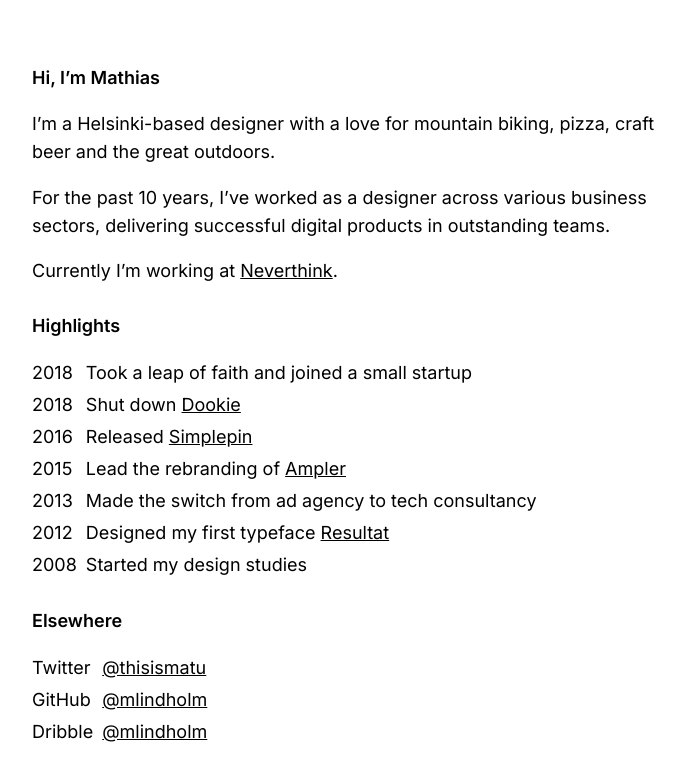
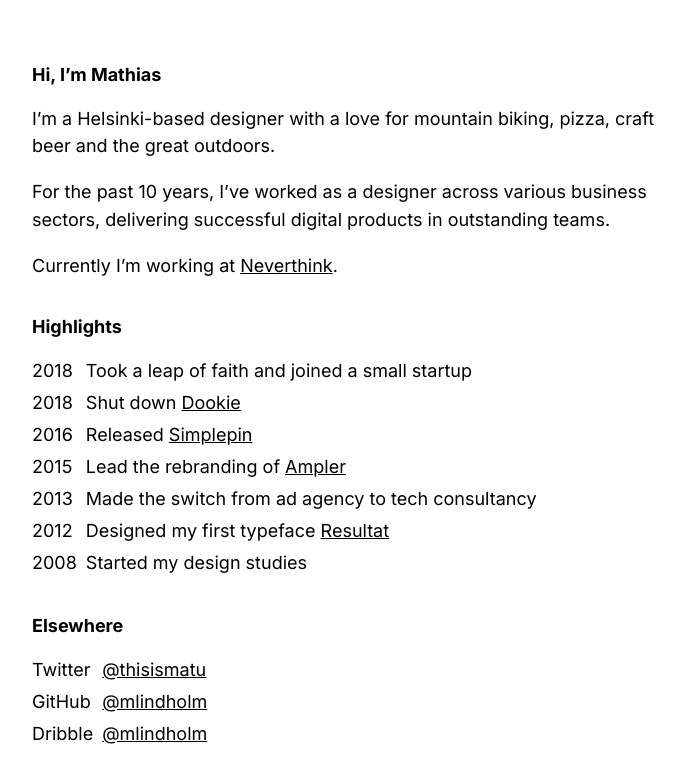
Before and after one commit to mlindholm/homepage, an Eleventy site: page src/index.md in a window 1280 px wide. Shown: the whole page, without its empty margins (32-717 px from the left). Built offline with nearby package versions, Linux system fonts and the light colour scheme; Eleventy itself is replaced by a stand-in of ours; files that its build step writes are made by us from their sources.

Commit message:
Update header weight and margin

```diff
--- a/src/_includes/css/base.css
+++ b/src/_includes/css/base.css
@@ -18,7 +18,8 @@
 
 h1, h2 {
   font-size: 1rem;
-  font-weight: 600;
+  font-weight: 700;
+  line-height: 1.25;
 }
 
 h1 {
@@ -26,7 +27,7 @@
 }
 
 h2 {
-  margin-top: 1.5rem;
+  margin-top: 2rem;
 }
 
 p {
--- a/src/_includes/layouts/default.njk
+++ b/src/_includes/layouts/default.njk
@@ -8,7 +8,7 @@
     <title>{{ renderData.title or title or site.title }}</title>
     <meta name="description" content="{{ renderData.description or description or site.description }}">
     <link rel="shortcut icon" href="https://www.gravatar.com/avatar/a99d3b485de42ba1f8e0fc81e1cb3d65?s=64">
-    <link href="https://fonts.googleapis.com/css2?family=Inter:wght@400;600&amp;display=swap" rel="stylesheet">
+    <link href="https://fonts.googleapis.com/css2?family=Inter:wght@400;700&amp;display=swap" rel="stylesheet">
     {% set css %}
       {% include "css/normalize.css" %}
       {% include "css/base.css" %}
```
